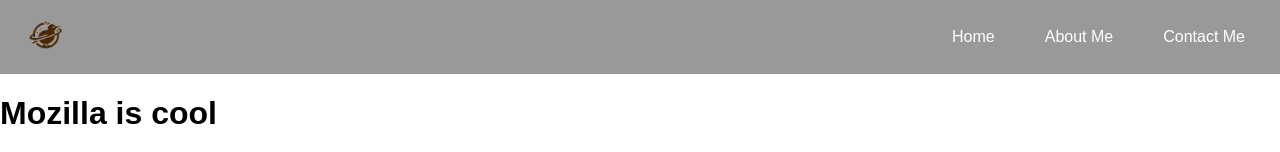
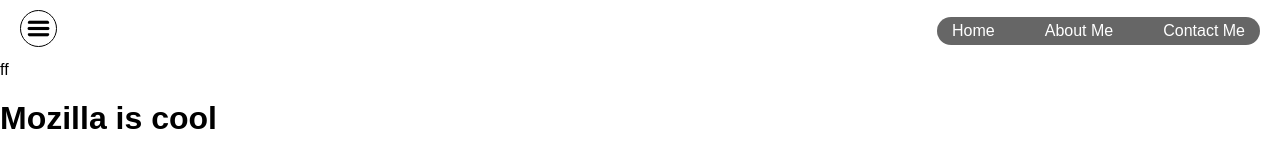
Before and after one commit to keita-kivio/wasokiwi, a plain HTML site: page index.html in a window 1280 px wide. Shown: the top 152 px of the page. Drawn offline with Linux system fonts and the light colour scheme.

Commit message:
header change

```diff
--- a/index.html
+++ b/index.html
@@ -8,8 +8,9 @@
 <body>
 
     <header class="navbar">
-        <div class="logo">
-            <img src="img/logo.png" alt="Logo">
+      </button>
+        <div class="Hamb">
+            <img src="img/Hamburger_icon.png" alt="Logo">
         </div>
         <div class="menu-icon" id="menu-icon">
             <!-- Hamburger icon -->
@@ -23,6 +24,8 @@
             </ul>
         </nav>
     </header>
+
+    <div class="left-menu">ff</div>
 
 
     <h1>Mozilla is cool</h1>
--- a/styles/style.css
+++ b/styles/style.css
@@ -10,21 +10,34 @@ body {
     justify-content: space-between;
     align-items: center;
     padding: 10px 20px;
-    background-color: rgba(128, 128, 128, 0.8); /* Grey with 80% opacity */
-    color: #fff;
+
+   /* color: #fff;*/
     position: sticky;
     top: 0;
     z-index: 1000;
 }
 
-.logo img {
-    height: 50px;
+.Hamb img {
+    height: 25px;
     width: auto;
+    border-radius: 50%;
+    border: solid;
+    border-color:black;
+    border-width: 1px;
+    padding: 5px;
+}
+
+.left-menu {
+    width: 200px;
 }
 
 /* Menu Styles */
 .menu {
     display: flex;
+    background-color: rgba(0, 0, 0, 0.6); /* Grey with 80% opacity */
+    padding-top: 5px;
+    padding-bottom: 5px;
+    border-radius: 15px;
 }
 
 .menu ul {
```
Also changed, not shown: img/Hamburger_icon.png (added).
